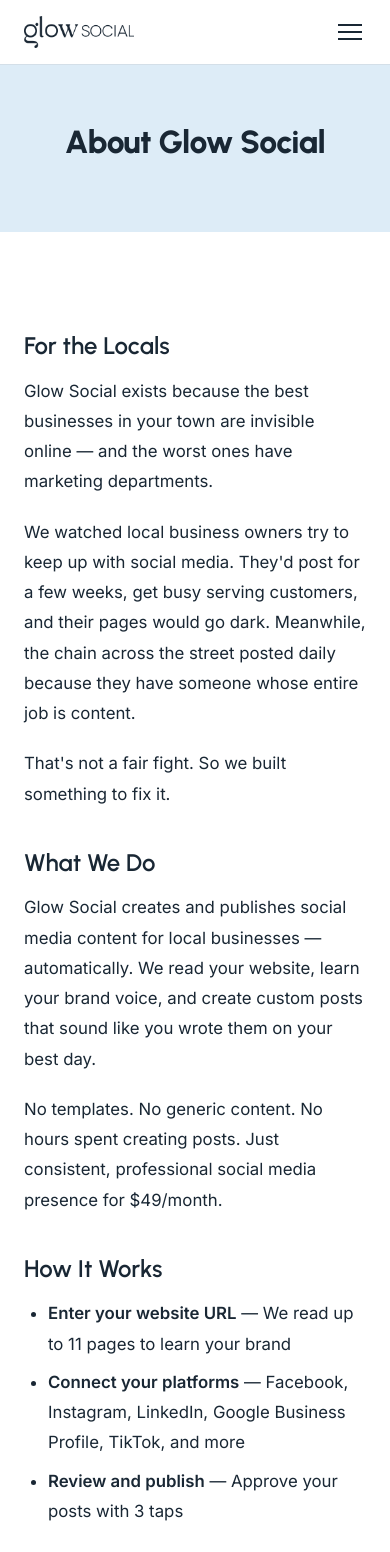
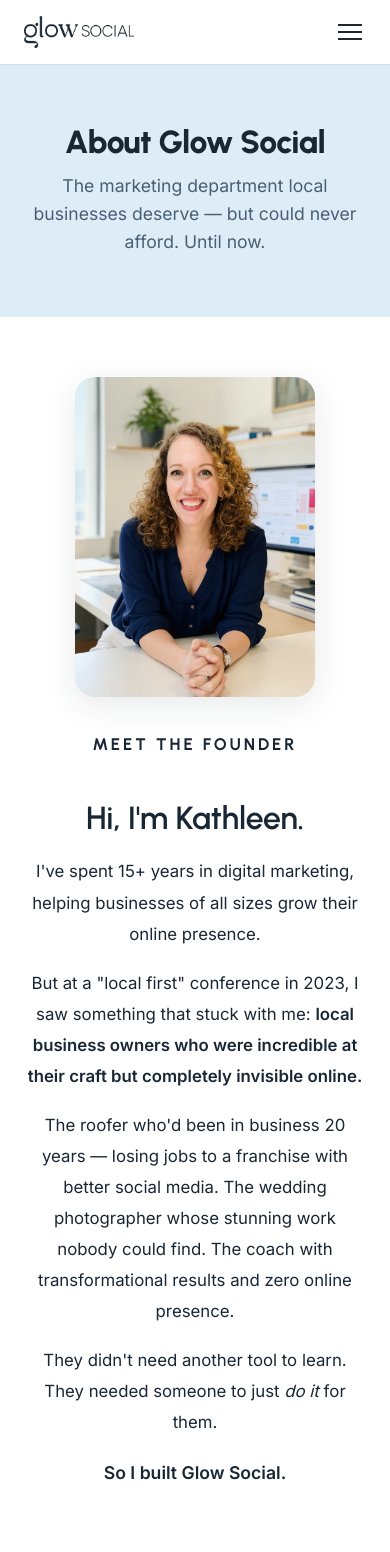
Before and after one commit to glowsocial/glowsocial.com, a Next.js app: page /about in a window 390 px wide. Shown: the top 1552 px of the page. Built offline with nearby package versions, Linux system fonts and the light colour scheme.

Commit message:
Add founder photo to about page
- Added Kathleen's headshot to /public/images
- Added founder section with photo, bio, and story above existing content
- Created about.css for responsive founder section layout (2-col desktop, 1-col mobile)
- Uses Next/Image for optimized loading

```diff
--- /dev/null
+++ b/app/about/about.css
@@ -0,0 +1,77 @@
+/* ========================================
+   ABOUT PAGE — Founder Section
+   ======================================== */
+.founder-section {
+  display: grid;
+  grid-template-columns: 280px 1fr;
+  gap: 48px;
+  align-items: start;
+  margin-bottom: 48px;
+  padding-bottom: 48px;
+  border-bottom: 1px solid var(--card-border);
+}
+
+.founder-photo-wrap {
+  position: relative;
+}
+
+.founder-photo {
+  width: 100%;
+  height: auto;
+  border-radius: var(--radius-lg);
+  box-shadow: var(--shadow-lg);
+  object-fit: cover;
+  object-position: center top;
+}
+
+.founder-label {
+  font-family: var(--font-heading);
+  font-size: 0.75rem;
+  font-weight: 700;
+  letter-spacing: 3px;
+  text-transform: uppercase;
+  color: var(--everglow);
+  margin-bottom: 8px !important;
+}
+
+.founder-text h2 {
+  text-align: left;
+  font-size: 2rem;
+  margin-bottom: 20px;
+  text-transform: none;
+  letter-spacing: -0.3px;
+}
+
+.founder-text p {
+  font-size: 1.05rem;
+  line-height: 1.85;
+  margin-bottom: 18px;
+  color: var(--text);
+}
+
+.founder-punchline {
+  font-weight: 600;
+  font-size: 1.1rem !important;
+  color: var(--navy) !important;
+}
+
+@media (max-width: 768px) {
+  .founder-section {
+    grid-template-columns: 1fr;
+    gap: 32px;
+    text-align: center;
+  }
+
+  .founder-photo-wrap {
+    max-width: 240px;
+    margin: 0 auto;
+  }
+
+  .founder-text h2 {
+    text-align: center;
+  }
+
+  .founder-label {
+    text-align: center;
+  }
+}
--- a/app/about/page.js
+++ b/app/about/page.js
@@ -1,4 +1,6 @@
 import Link from "next/link";
+import Image from "next/image";
+import "./about.css";
 
 export const metadata = {
   title: "About Glow Social",
@@ -11,10 +13,49 @@
       <section className="blog-hero">
         <div className="container">
           <h1>About Glow Social</h1>
+          <p>The marketing department local businesses deserve — but could never afford. Until now.</p>
         </div>
       </section>
+
       <article className="blog-post">
         <div className="blog-post-content">
+
+          <section className="founder-section">
+            <div className="founder-photo-wrap">
+              <Image
+                src="/images/kathleen-celmins-founder.jpg"
+                alt="Kathleen Celmins, founder of Glow Social, smiling at her desk"
+                width={400}
+                height={530}
+                className="founder-photo"
+                priority
+              />
+            </div>
+            <div className="founder-text">
+              <p className="founder-label">Meet the Founder</p>
+              <h2>Hi, I'm Kathleen.</h2>
+              <p>
+                I've spent 15+ years in digital marketing, helping businesses of all
+                sizes grow their online presence.
+              </p>
+              <p>
+                But at a "local first" conference in 2023, I saw something that stuck
+                with me: <strong>local business owners who were incredible at their
+                craft but completely invisible online.</strong>
+              </p>
+              <p>
+                The roofer who'd been in business 20 years — losing jobs to a franchise
+                with better social media. The wedding photographer whose stunning work
+                nobody could find. The coach with transformational results and zero
+                online presence.
+              </p>
+              <p>
+                They didn't need another tool to learn. They needed someone to
+                just <em>do it</em> for them.
+              </p>
+              <p className="founder-punchline">So I built Glow Social.</p>
+            </div>
+          </section>
 
           <h2>For the Locals</h2>
           <p>
```
Also changed, not shown: public/images/kathleen-celmins-founder.jpg (added).
